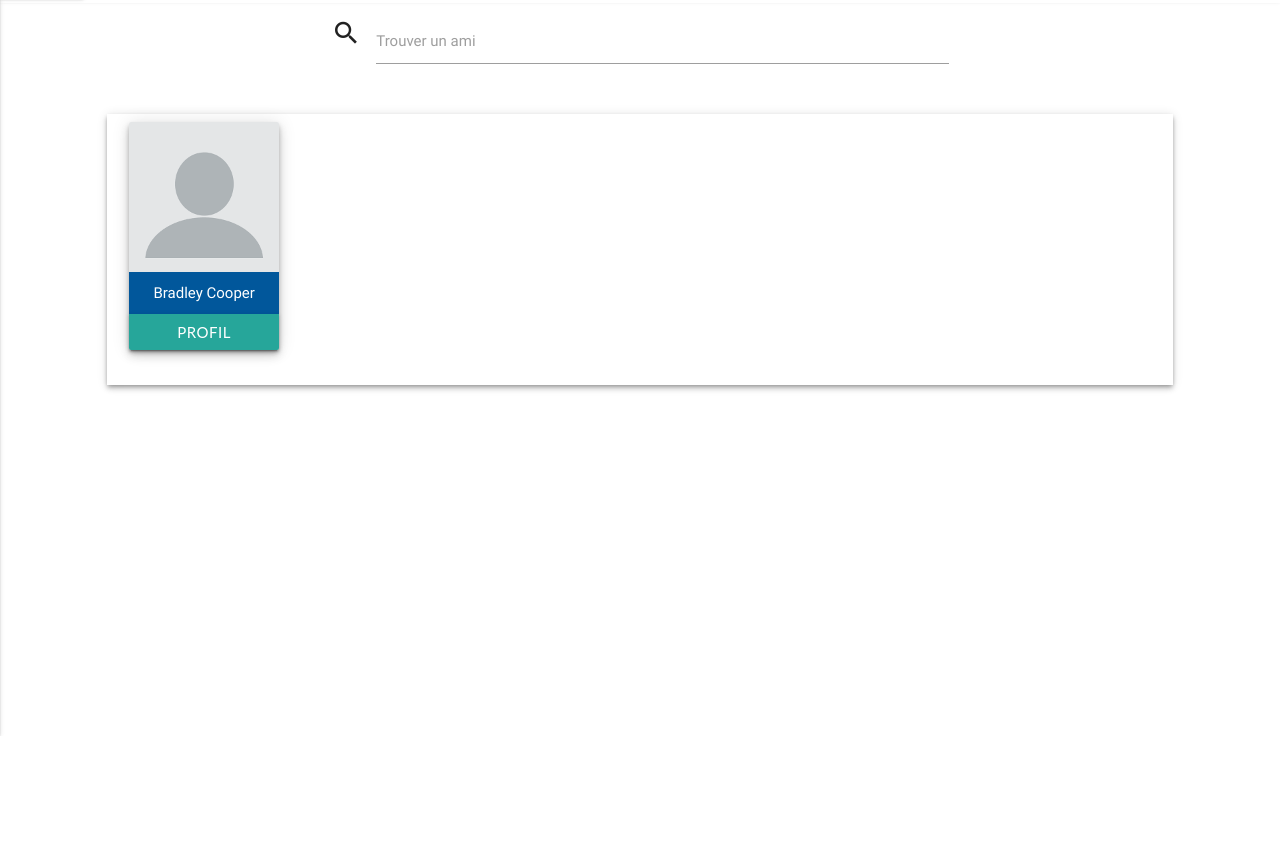
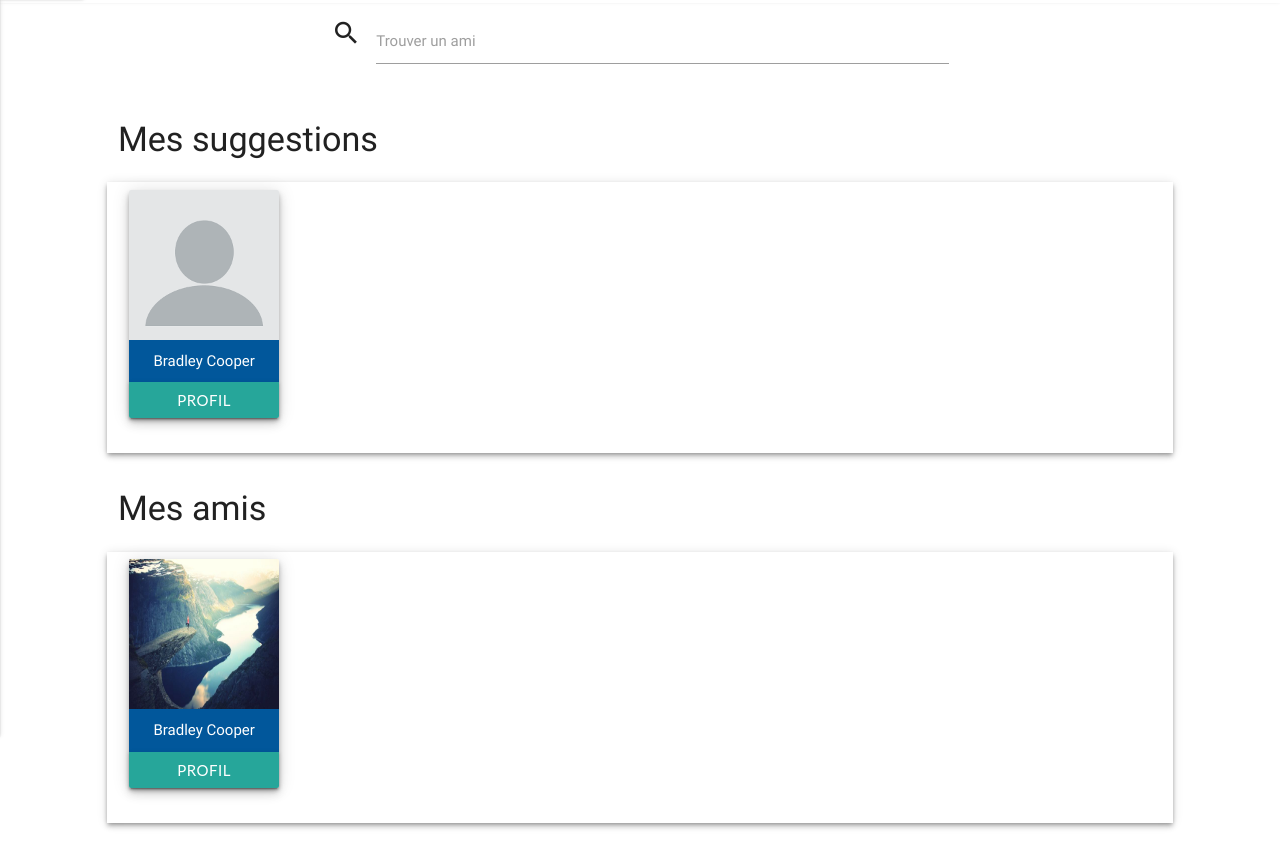
Before and after one commit to Moustick95/Interpeople2, a PHP site: page /pageAmis.html in a window 1280 px wide. Shown: the part 64-907 px from the top of the page. Before the commit the page ends 800 px from the top, so only its background shows below. Run offline with PHP 8.4, Linux system fonts and the light colour scheme; some libraries are stand-ins or nearby versions; some web fonts are replaced.

Commit message:
image correcte pour Amis

```diff
--- a/css/styleAmis.css
+++ b/css/styleAmis.css
@@ -64,6 +64,13 @@
     width: 100% !important;
 }
 
+.row img
+{
+    height:150px !important;
+    width:150px !important;
+    object-fit: fill !important;
+}
+
 .btn
 {
     border-top-left-radius: 0px !important;
--- a/pageAmis.html
+++ b/pageAmis.html
@@ -139,6 +139,12 @@
         </div>
     </div>
 
+    <div class="row" style ="margin-bottom:0px !important">
+        <div class="col s4 offset-s1">
+            <h4>Mes suggestions</h4>
+        </div>
+    </div>
+
     <div class="row">
         <div class="col s10 offset-s1 z-depth-2 blocAmis">
             <div class="row">
@@ -160,6 +166,34 @@
             </div>
         </div>
     </div>
+
+    <div class="row" style ="margin-bottom:0px !important">
+            <div class="col s4 offset-s1">
+                <h4>Mes amis</h4>
+            </div>
+        </div>
+
+    <div class="row">
+        <div class="col s10 offset-s1 z-depth-2 blocAmis">
+            <div class="row">
+                <div class="col s12 left-align">
+                    <!-- Carte Amis -->
+                    <div class="Contenant">
+                        <div class="card z-depth-3">
+                            <div class="card-image">
+                                <img class="responsive-img" src="image/test.jpg">
+                            </div>
+                            <div class="card-content center-align  light-blue darken-4 white-text">
+                                <p>Bradley Cooper</p>
+                            </div>
+                            <a href="#" class="btn waves-effect" id="bouton">Profil</a>
+                        </div>
+                    </div>
+                    <!-- Carte Amis -->
+                </div>
+            </div>
+        </div>
+    </div>
     <script src="js/pageAmis.js"></script>
     <script src="js/sideNav.js"></script>
 
```
Also changed, not shown: css/styleMur.css (+6 -4 lines).
